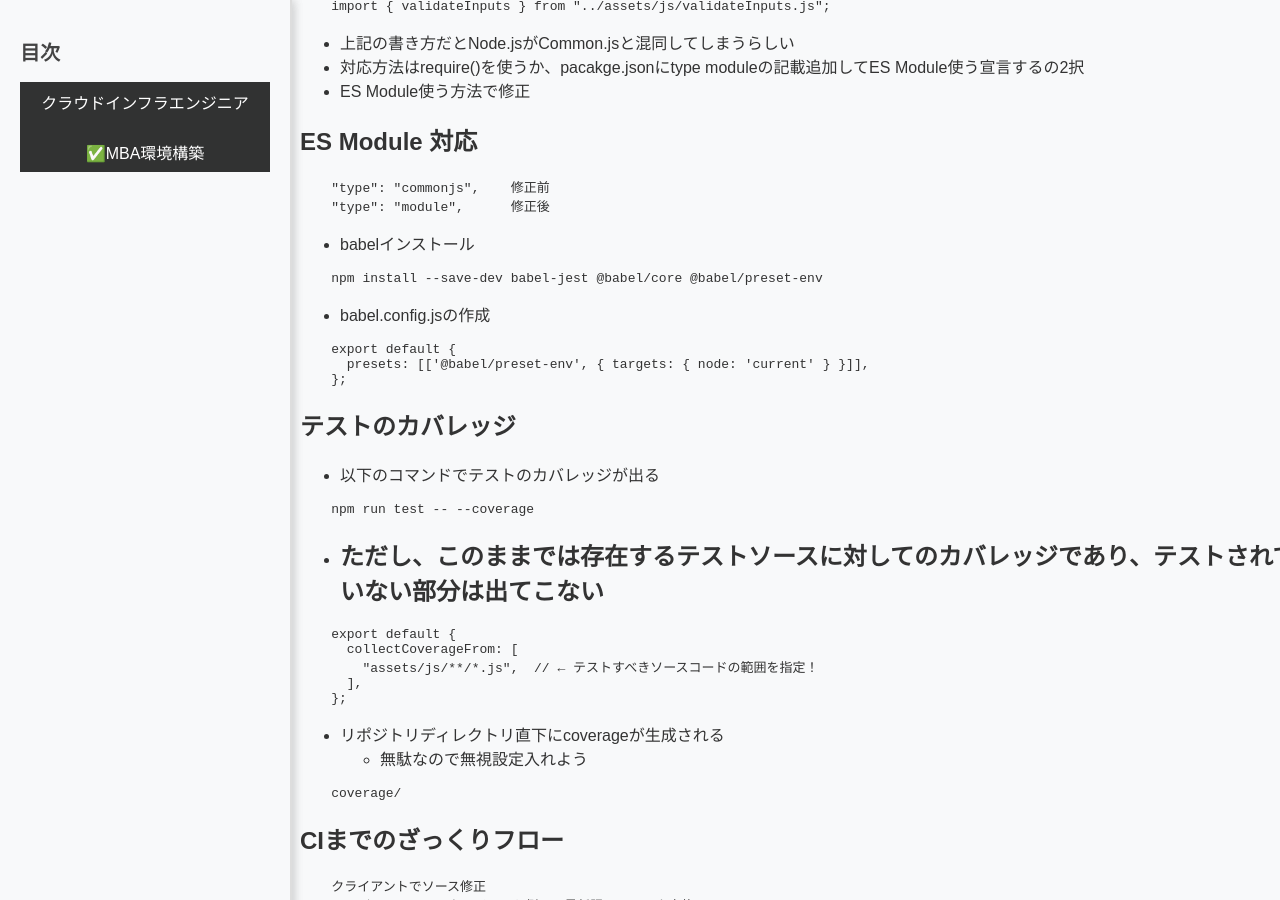
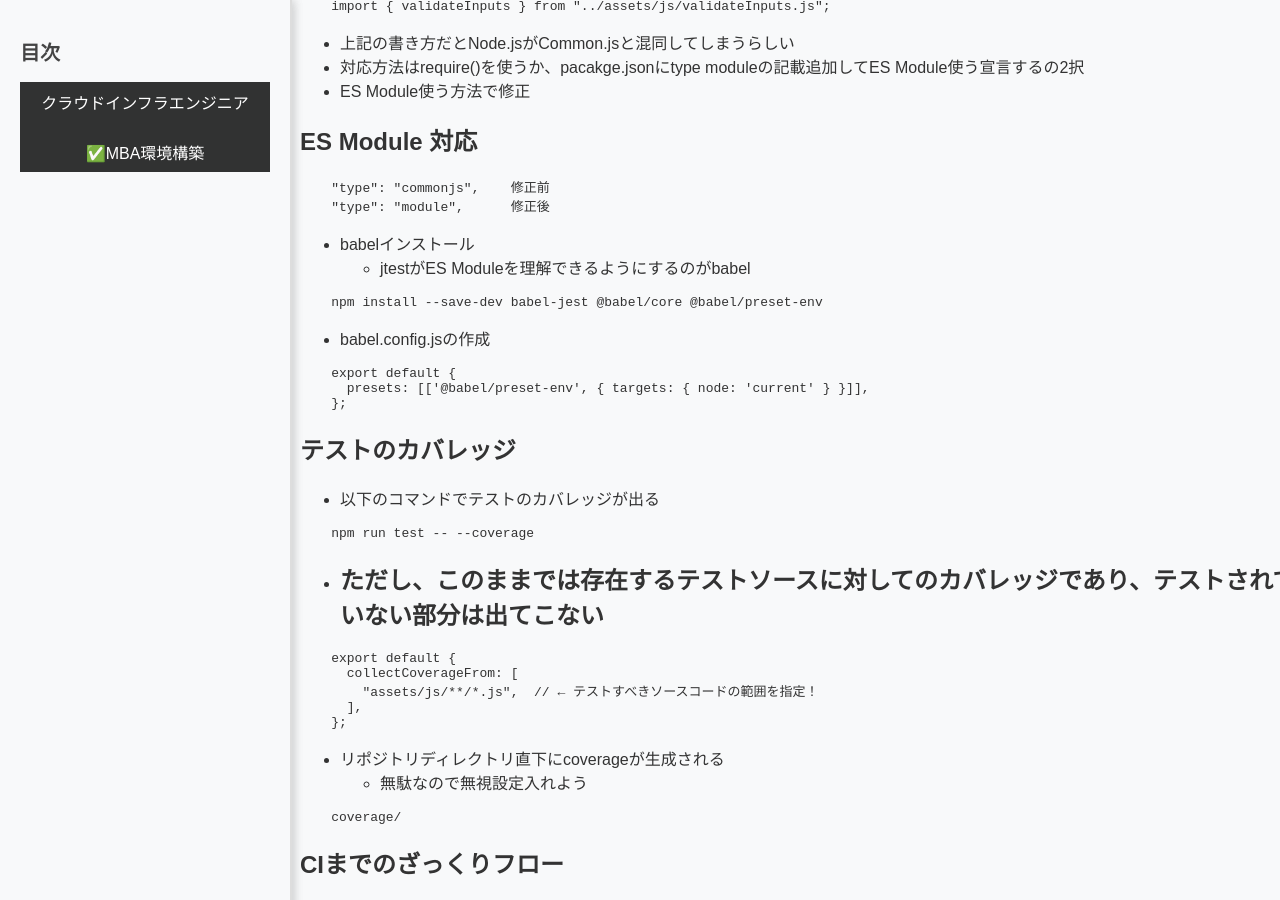
Before and after one commit to cloudrobo48/aws-cloud, a Jekyll site: the page built from docs/mac/mac-memo.md, in a window 1280 px wide and 900 px high, scrolled down 7360 px. Built offline with Jekyll 4.4.1, drawn with Linux system fonts in a browser that asks for light colours; our own code applies the rules of GitHub Pages for plain Markdown files.

Commit message:
update mac-memo.md

````diff
--- a/docs/mac/mac-memo.md
+++ b/docs/mac/mac-memo.md
@@ -404,6 +404,7 @@ on:
 ```
 
 - babelインストール
+  - jtestがES Moduleを理解できるようにするのがbabel
 
 ```
     npm install --save-dev babel-jest @babel/core @babel/preset-env
````
